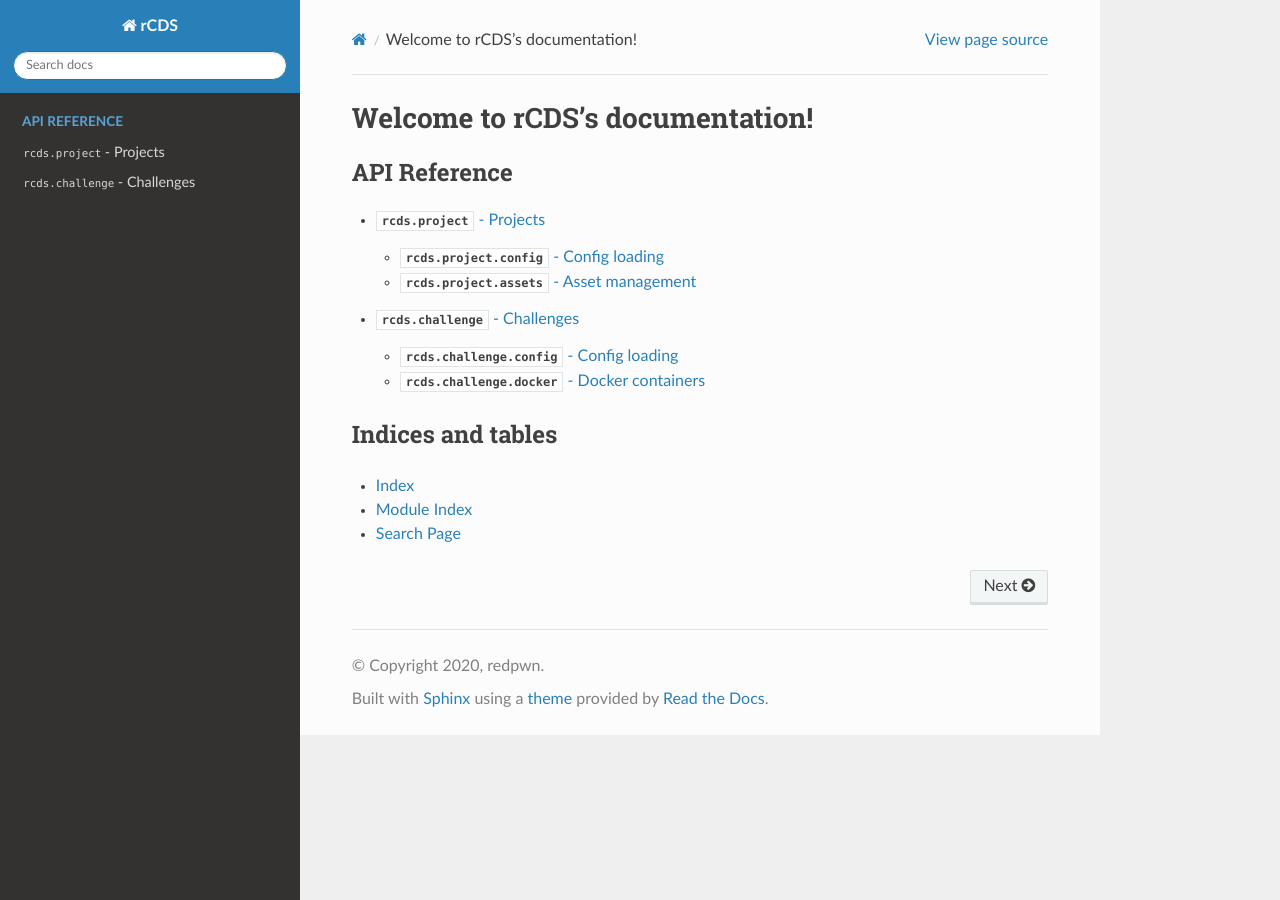
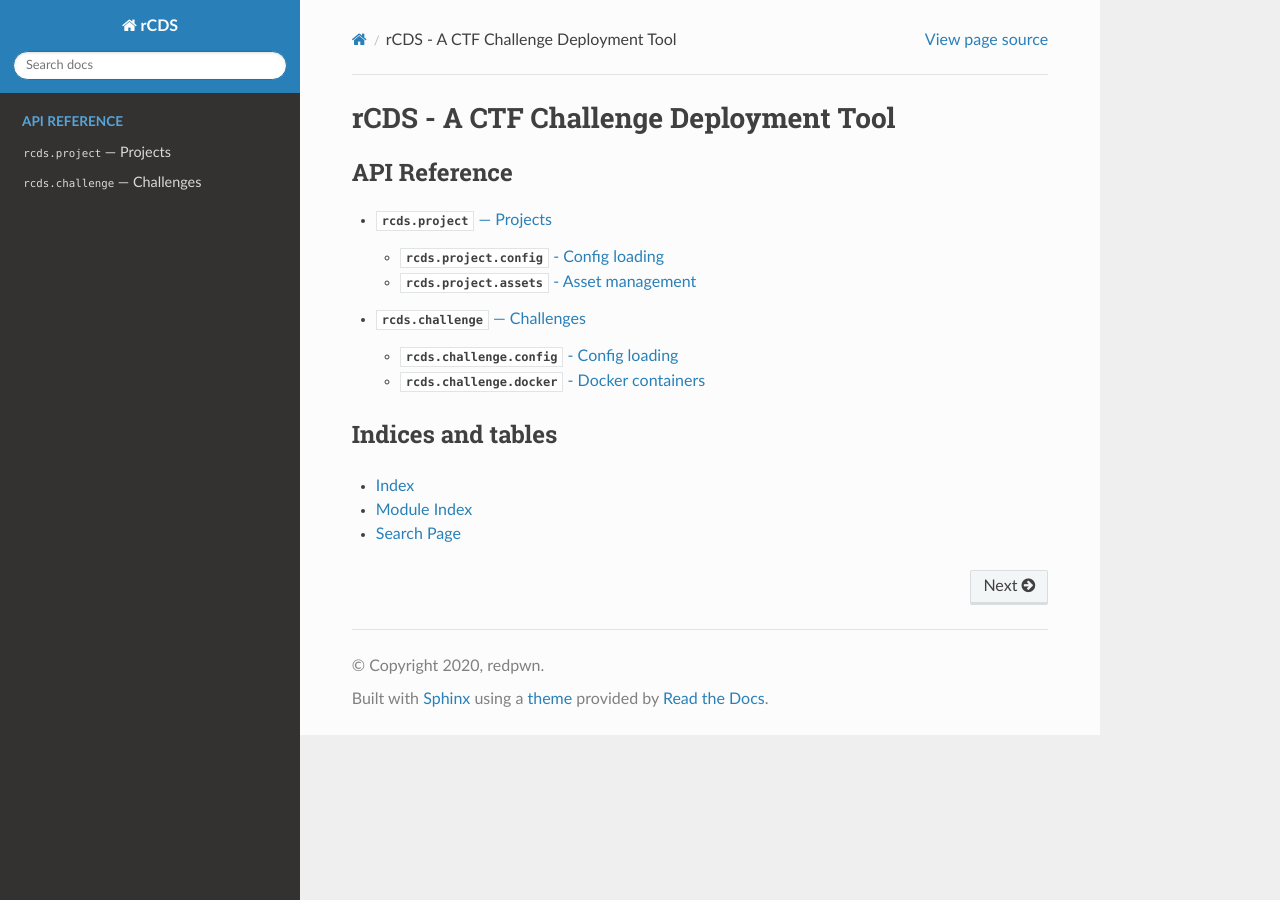
Before and after one commit to redpwn/rcds, a Sphinx documentation site: the page built from docs/index.rst, in a window 1280 px wide. Built offline with Sphinx 7.4.7 and the Read the Docs theme 2.0.0, drawn with Linux system fonts in a browser that asks for light colours.

```diff
--- a/docs/challenge.rst
+++ b/docs/api/challenge.rst
@@ -1,5 +1,5 @@
-:mod:`rcds.challenge` - Challenges
-==================================
+:mod:`rcds.challenge` --- Challenges
+====================================
 
 .. automodule:: rcds.challenge
 
--- a/docs/project.rst
+++ b/docs/api/project.rst
@@ -1,5 +1,5 @@
-:mod:`rcds.project` - Projects
-==============================
+:mod:`rcds.project` --- Projects
+================================
 
 .. automodule:: rcds.project
 
--- a/docs/conf.py
+++ b/docs/conf.py
@@ -33,6 +33,7 @@ extensions = [
     "sphinx.ext.viewcode",
     "sphinx.ext.intersphinx",
     "sphinx_rtd_theme",
+    "sphinx-jsonschema",
 ]
 
 # Add any paths that contain templates here, relative to this directory.
--- a/docs/index.rst
+++ b/docs/index.rst
@@ -3,11 +3,11 @@
    You can adapt this file completely to your liking, but it should at least
    contain the root `toctree` directive.
 
-Welcome to rCDS's documentation!
-================================
+rCDS - A CTF Challenge Deployment Tool
+======================================
 
 .. toctree::
-    :maxdepth: 2
+    :maxdepth: 1
     :caption: Contents
 
     contributing
--- a/pyproject.toml
+++ b/pyproject.toml
@@ -39,6 +39,7 @@ pytest-datadir = "^1.3.1"
 sphinx = "^3.1.1"
 sphinx_rtd_theme = "^0.5.0"
 isort = "^4.3.21"
+sphinx-jsonschema = "^1.15"
 
 [tool.isort]
 line_length = 88
```
Also changed, not shown: other parts of docs/index.rst (+2 -2 lines), 1 other file.
